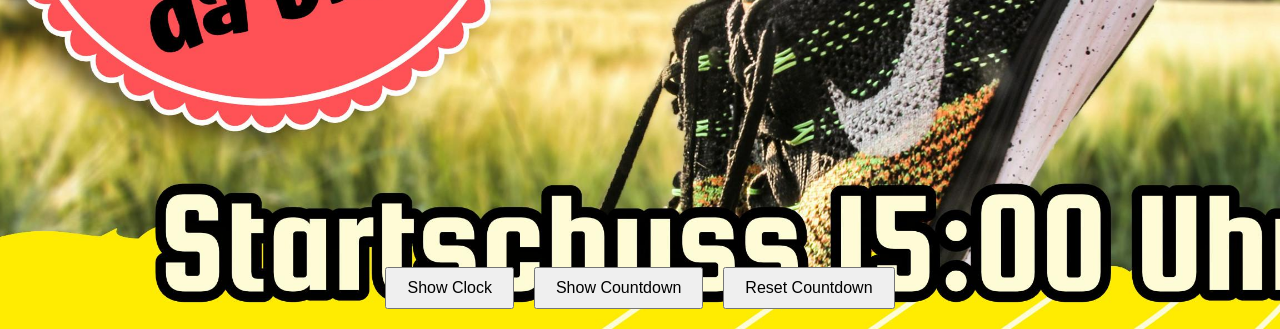
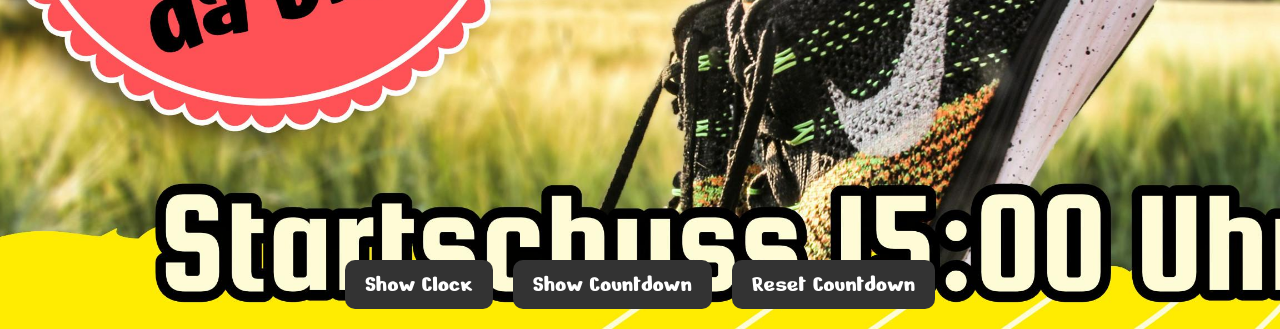
Before and after one commit to maierbn/web_countdown, a plain HTML site: page index.html in a window 1280 px wide. Shown: the part 471-800 px from the top of the page. Drawn offline with Linux system fonts and the light colour scheme.

Commit message:
add shadow

```diff
--- a/index.html
+++ b/index.html
@@ -4,14 +4,16 @@
     <meta charset="UTF-8">
     <meta name="viewport" content="width=device-width, initial-scale=1.0">
     <title>Running Event Clock and Countdown</title>
+    <!-- Google Font: Nerko One -->
+    <link href="https://fonts.googleapis.com/css2?family=Nerko+One&display=swap" rel="stylesheet">
     <style>
         body, html {
             margin: 0;
             padding: 0;
             height: 100%;
             width: 100%;
-            font-family: Arial, sans-serif;
-            color: white;
+            font-family: 'Nerko One', cursive;
+            color: black;
             text-align: center;
         }
         #background {
@@ -30,6 +32,7 @@
             align-items: center;
             height: 100%;
             font-size: 5em;
+            text-shadow: 2px 2px 10px rgba(255, 255, 255, 0.8); /* Light shadow for contrast */
         }
         #controls {
             position: absolute;
@@ -41,8 +44,17 @@
         }
         button {
             padding: 10px 20px;
-            font-size: 1em;
+            font-size: 1.5em;
             cursor: pointer;
+            border: none;
+            background-color: #333;
+            color: white;
+            border-radius: 10px;
+            font-family: 'Nerko One', cursive;
+            transition: background-color 0.3s ease;
+        }
+        button:hover {
+            background-color: #555;
         }
     </style>
 </head>
```
